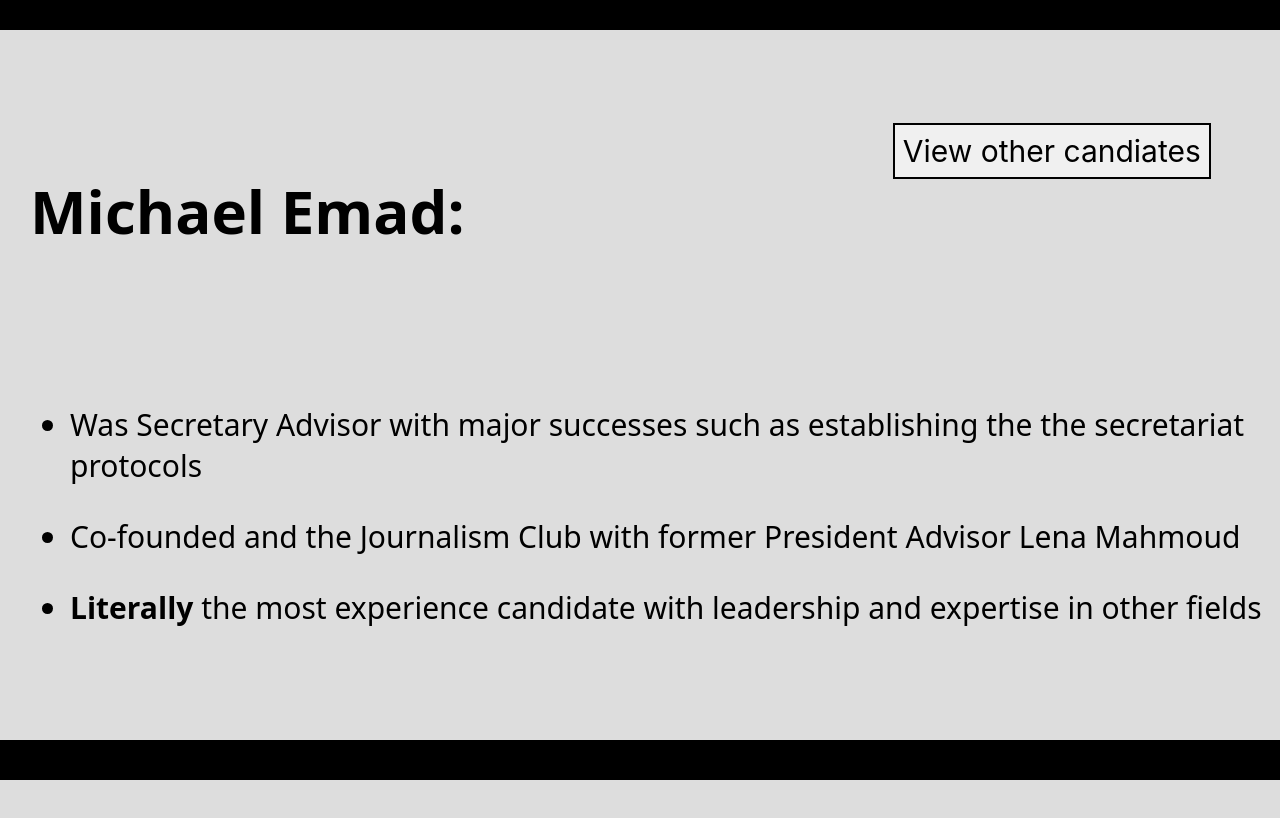
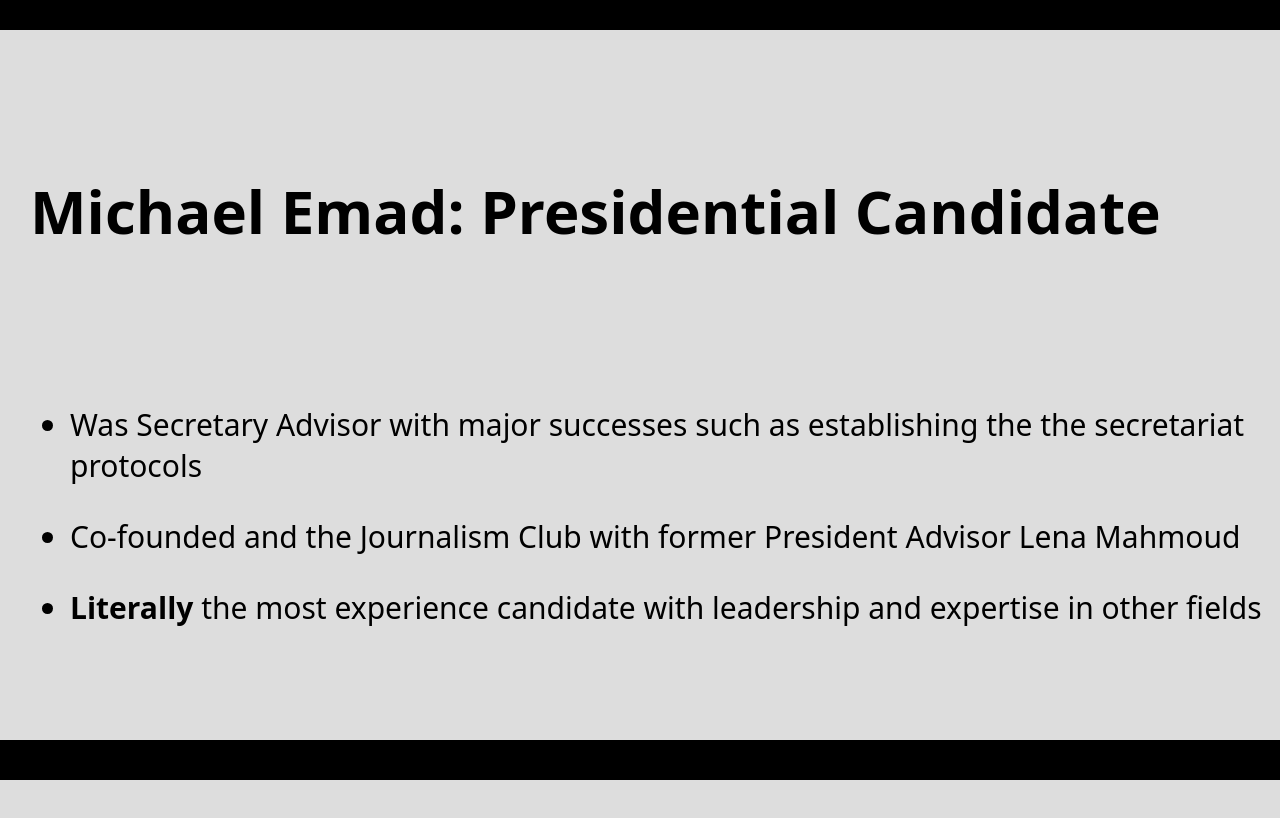
Before and after one commit to ebsELECTION2023/2023election, a plain HTML site: page Michael.html in a window 1280 px wide. Shown: the part 20-838 px from the top of the page. Drawn offline with Linux system fonts and the light colour scheme.

Commit message:
Update Michael.html
removed button and all related to it, fixed some shit..

```diff
--- a/Michael.html
+++ b/Michael.html
@@ -50,41 +50,17 @@ font-size: 30px;
     font-family: system-ui, -apple-system, BlinkMacSystemFont, 'Segoe UI', Roboto, Oxygen, Ubuntu, Cantarell, 'Open Sans', 'Helvetica Neue', sans-serif;
     color: black;
 }
-  button{
-    position: relative;
-                     top: 135px;
-        left: 70%;
-                 background-color: rgb(240, 240, 240);
-  color: rgb(0, 0, 0);
-  font-size: 30px;
-  font-family: -apple-system, BlinkMacSystemFont, 'Segoe UI', Roboto, Oxygen, Ubuntu, Cantarell, 'Open Sans', 'Helvetica Neue', sans-serif;
-  border-size: 2px;
-      border-style: solid;
-                border-color: rgb(0, 0, 0);
-  padding: 8px;
-  text-align: center;
-  text-decoration: none;
-  display: inline-block;
-  cursor: pointer;
-            }
-
-            button:hover {
-  background-color: rgb(0, 0, 0);
-  transition: 0.5s;
-  color: rgb(216, 70, 241);
-}
         </style>
     </head>
     <body>
     <div class="header">
 <img src="EBSheader.jpg" alt="EBSheader">
 </div>
-      <button onclick="document.location='https://ebselection2023.github.io/2023election'">View other candiates</button>
         <br>
         <br>
         <br>
         <div class="text">
-        <h1>Michael Emad:</h1>
+        <h1>Michael Emad: Presidential Candidate</h1>
         <br>
         <br>
 <ul>
```
